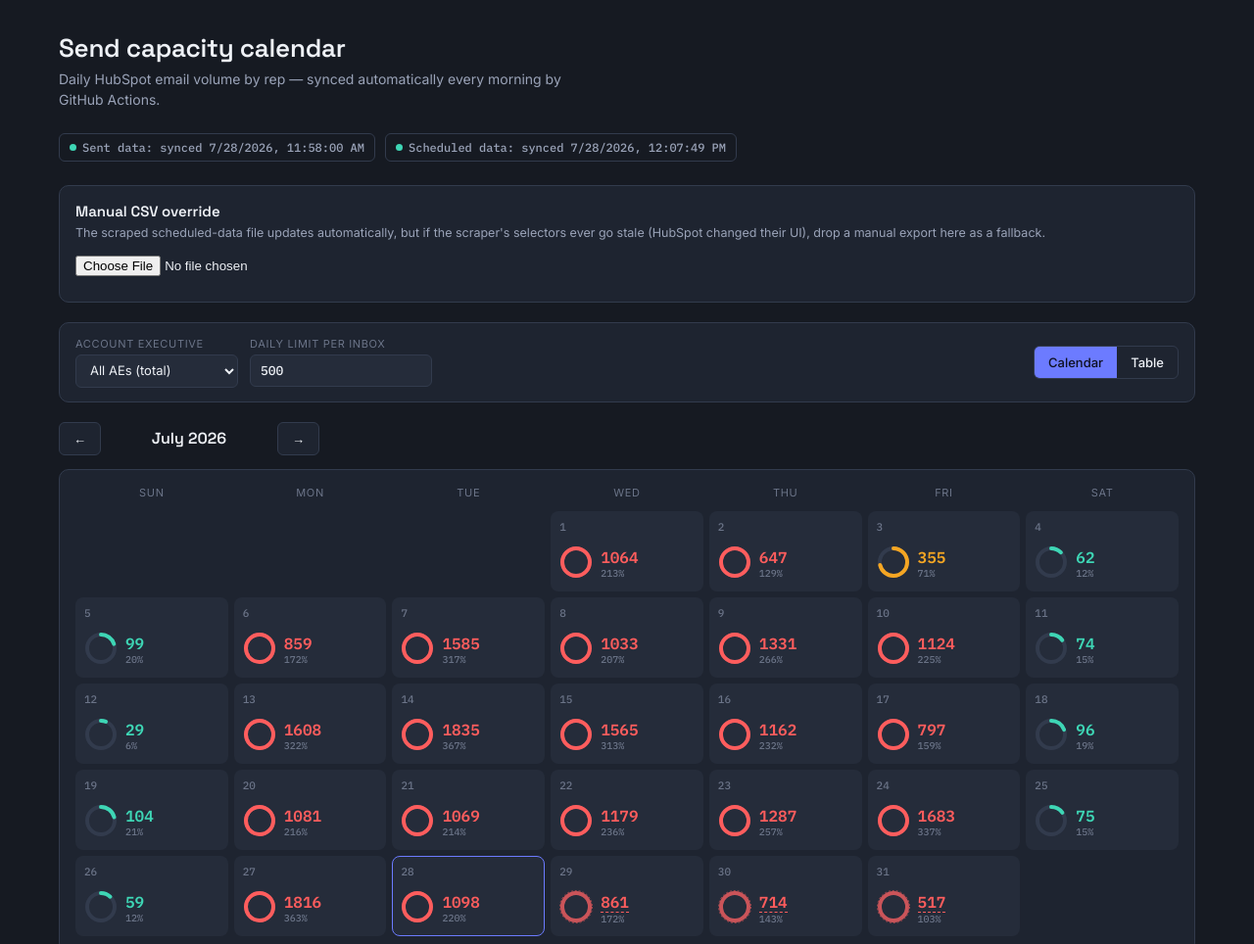
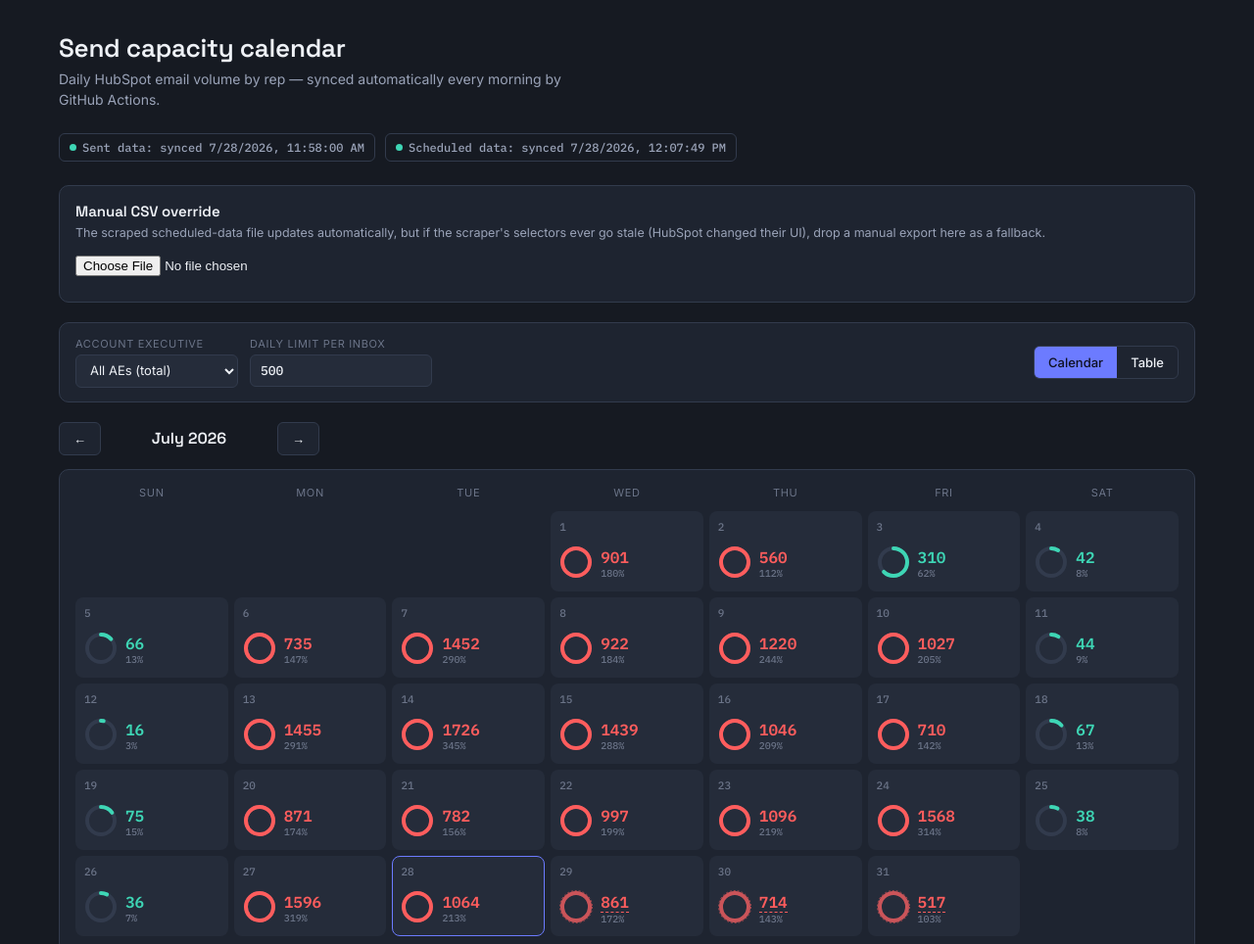
Before and after one commit to bobinho5/send-capacity-calendar, a website: page index.html in a window 1280 px wide. Shown: the top 964 px of the page at 98% size. Drawn offline with nearby package versions, Linux system fonts and the light colour scheme.

Commit message:
Filter excluded owners from the owners list

```diff
--- a/index.html
+++ b/index.html
@@ -366,7 +366,18 @@
   try{
     const sentRes = await fetch('./data/sent.json', { cache: 'no-store' });
     const sent = await sentRes.json();
-    state.owners = (sent.owners || []).sort((a, b) => a.name.localeCompare(b.name));
+    const EXCLUDED_OWNER_NAMES = [
+      'Brian', 'Buddy', 'Cameron Smith', 'Conor', 'Elliot', 'Dylan', 'Finlay',
+      'Hallam', 'Hannah', 'Jack Coventry', 'James', 'Jarmila', 'Karlie',
+      'Kevin', 'Luke', 'Mia', 'Patrick', 'Sarah'
+    ];
+    const isExcludedOwner = (fullName) => EXCLUDED_OWNER_NAMES.some(ex =>
+      ex.includes(' ') ? normalizeName(fullName) === normalizeName(ex)
+                        : normalizeName(fullName).split(' ')[0] === normalizeName(ex)
+    );
+    state.owners = (sent.owners || [])
+      .filter(o => !isExcludedOwner(o.name))
+      .sort((a, b) => a.name.localeCompare(b.name));
     state.sends = sent.sends || {};
     state.sentMeta = { generatedAt: sent.generatedAt };
   } catch(err){ console.error('Could not load sent.json', err); }
```
